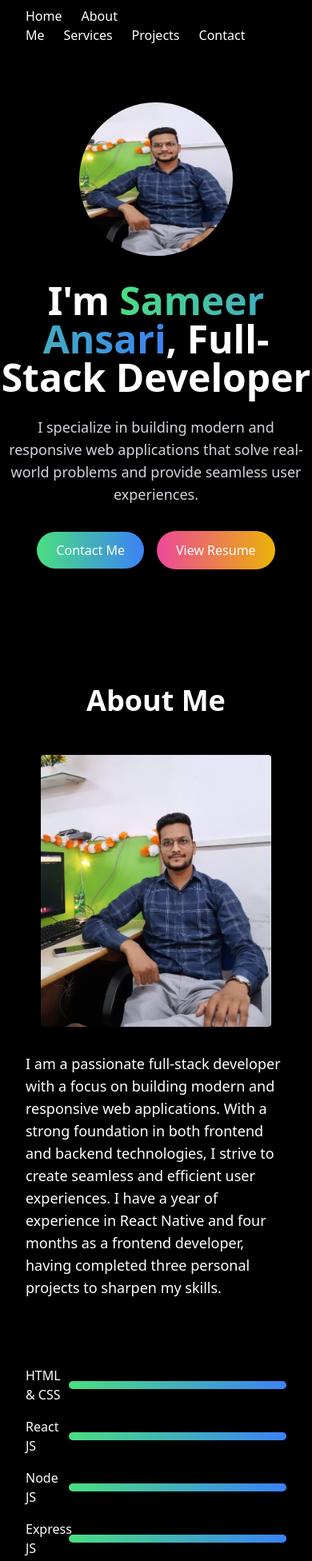
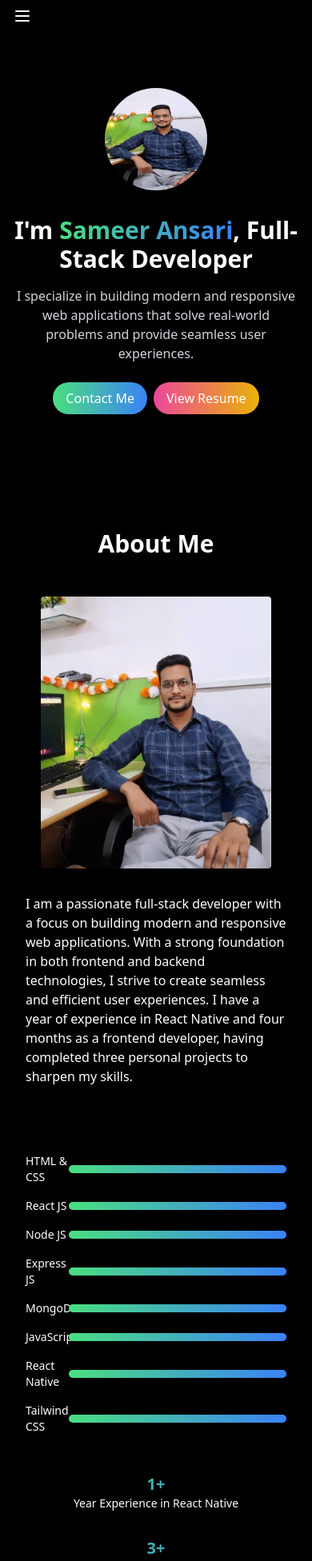
Before and after one commit to sameer47011/My-New-Portfolio, a React (Vite) app: page / in a window 390 px wide. Shown: the top 1952 px of the page at 80% size. Built offline with nearby package versions, Linux system fonts and the light colour scheme.

Commit message:
modified:   src/App.jsx         modified:   src/components/About.jsx         modified:   src/components/Hero.jsx         modified:   src/components/Navbar.jsx

```diff
--- a/src/App.jsx
+++ b/src/App.jsx
@@ -27,7 +27,6 @@
 
 
 
-import React, { useRef } from 'react'; // Import useRef
 import './App.css';
 import About from './components/About';
 import Contact from './components/Contact';
@@ -38,21 +37,16 @@ import Projects from './components/Projects';
 import Service from './components/Service';
 
 function App() {
-  const contactRef = useRef(null); // Create a reference for the Contact component
 
-  const handleContactClick = () => {
-    // Scroll to the Contact section smoothly
-    contactRef.current.scrollIntoView({ behavior: 'smooth' });
-  };
 
   return (
     <div>
       <Navbar />
-      <Hero onContactClick={handleContactClick} /> {/* Pass the click handler */}
+      <Hero  /> {/* Pass the click handler */}
       <About />
       <Service />
       <Projects />
-      <Contact ref={contactRef} /> {/* Attach the reference to the Contact component */}
+      <Contact  /> {/* Attach the reference to the Contact component */}
       <Footer />
     </div>
   );
--- a/src/components/About.jsx
+++ b/src/components/About.jsx
@@ -1,3 +1,82 @@
+// import React from "react";
+// import AboutImage from "../assets/aboutme-image.jpeg";
+
+// const About = () => {
+//   return (
+//     <div className="bg-black text-white py-20" id="about">
+//       <div className="container mx-auto px-8 md:px-16 lg:px-24">
+//         <h2 className="text-4xl font-bold text-center mb-12">About Me</h2>
+//         <div className="flex flex-col md:flex-row items-center md:space-x-12 mb-5">
+//         <img
+//             src={AboutImage}
+//             alt="About Me"
+//             className="w-72 h-auto rounded object-cover mb-8 md:mb-0"
+//           />
+//           <div className="flex-1 mb-8 md:mb-0">
+//             <p className="text-lg mb-8">
+//               I am a passionate full-stack developer with a focus on building
+//               modern and responsive web applications. With a strong foundation
+//               in both frontend and backend technologies, I strive to create
+//               seamless and efficient user experiences. I have a year of experience in
+//               React Native and four months as a frontend developer, having completed
+//               three personal projects to sharpen my skills.
+//             </p>
+//           </div>
+
+//         </div>
+//         <div className="space-y-4">
+//           {/* Skills section */}
+//           {[
+//             { name: "HTML & CSS", width: "11/12" },
+//             { name: "React JS", width: "11/12" },
+//             { name: "Node JS", width: "7/12" },
+//             { name: "Express JS", width: "8/12" },
+//             { name: "MongoDB", width: "7/12" },
+//             { name: "JavaScript", width: "10/12" },
+//             { name: "React Native", width: "8/12" },
+//             { name: "Tailwind CSS", width: "9/12" },
+//           ].map((skill) => (
+//             <div className="flex items-center" key={skill.name}>
+//               <label htmlFor={skill.name.toLowerCase()} className="w-2/12">
+//                 {skill.name}
+//               </label>
+//               <div className="grow bg-gray-800 rounded-full h-2.5">
+//                 <div
+//                   className={`bg-gradient-to-r from-green-400 to-blue-500 h-2.5 rounded-full transform transition-transform duration-300 hover:scale-105 w-${skill.width}`}
+//                 ></div>
+//               </div>
+//             </div>
+//           ))}
+//         </div>
+//         <div className="mt-12 flex justify-between text-center">
+//           <div>
+//             <h3 className="text-2xl font-bold text-transparent bg-clip-text
+//                 bg-gradient-to-r from-green-400 to-blue-500">
+//               1+
+//             </h3>
+//             <p>Year Experience in React Native</p>
+//           </div>
+//           <div>
+//             <h3 className="text-2xl font-bold text-transparent bg-clip-text
+//                 bg-gradient-to-r from-green-400 to-blue-500">
+//               3+
+//             </h3>
+//             <p>Projects Completed</p>
+//           </div>
+//           <div>
+//             <h3 className="text-2xl font-bold text-transparent bg-clip-text
+//                 bg-gradient-to-r from-green-400 to-blue-500">
+//               0
+//             </h3>
+//             <p>Clients (Self-practice)</p>
+//           </div>
+//         </div>
+//       </div>
+//     </div>
+//   );
+// };
+
+// export default About;
 import React from "react";
 import AboutImage from "../assets/aboutme-image.jpeg";
 
@@ -5,15 +84,15 @@ const About = () => {
   return (
     <div className="bg-black text-white py-20" id="about">
       <div className="container mx-auto px-8 md:px-16 lg:px-24">
-        <h2 className="text-4xl font-bold text-center mb-12">About Me</h2>
+        <h2 className="text-3xl sm:text-4xl md:text-5xl font-bold text-center mb-12">About Me</h2>
         <div className="flex flex-col md:flex-row items-center md:space-x-12 mb-5">
-        <img
+          <img
             src={AboutImage}
             alt="About Me"
             className="w-72 h-auto rounded object-cover mb-8 md:mb-0"
           />
           <div className="flex-1 mb-8 md:mb-0">
-            <p className="text-lg mb-8">
+            <p className="text-base sm:text-lg md:text-xl mb-8">
               I am a passionate full-stack developer with a focus on building
               modern and responsive web applications. With a strong foundation
               in both frontend and backend technologies, I strive to create
@@ -22,7 +101,6 @@ const About = () => {
               three personal projects to sharpen my skills.
             </p>
           </div>
-
         </div>
         <div className="space-y-4">
           {/* Skills section */}
@@ -37,7 +115,7 @@ const About = () => {
             { name: "Tailwind CSS", width: "9/12" },
           ].map((skill) => (
             <div className="flex items-center" key={skill.name}>
-              <label htmlFor={skill.name.toLowerCase()} className="w-2/12">
+              <label htmlFor={skill.name.toLowerCase()} className="w-2/12 text-sm sm:text-base md:text-lg">
                 {skill.name}
               </label>
               <div className="grow bg-gray-800 rounded-full h-2.5">
@@ -48,27 +126,27 @@ const About = () => {
             </div>
           ))}
         </div>
-        <div className="mt-12 flex justify-between text-center">
+        <div className="mt-12 flex flex-col sm:flex-row justify-between text-center space-y-8 sm:space-y-0">
           <div>
-            <h3 className="text-2xl font-bold text-transparent bg-clip-text
+            <h3 className="text-xl sm:text-2xl md:text-3xl font-bold text-transparent bg-clip-text
                 bg-gradient-to-r from-green-400 to-blue-500">
               1+
             </h3>
-            <p>Year Experience in React Native</p>
+            <p className="text-sm sm:text-base md:text-lg">Year Experience in React Native</p>
           </div>
           <div>
-            <h3 className="text-2xl font-bold text-transparent bg-clip-text
+            <h3 className="text-xl sm:text-2xl md:text-3xl font-bold text-transparent bg-clip-text
                 bg-gradient-to-r from-green-400 to-blue-500">
               3+
             </h3>
-            <p>Projects Completed</p>
+            <p className="text-sm sm:text-base md:text-lg">Projects Completed</p>
           </div>
           <div>
-            <h3 className="text-2xl font-bold text-transparent bg-clip-text
+            <h3 className="text-xl sm:text-2xl md:text-3xl font-bold text-transparent bg-clip-text
                 bg-gradient-to-r from-green-400 to-blue-500">
               0
             </h3>
-            <p>Clients (Self-practice)</p>
+            <p className="text-sm sm:text-base md:text-lg">Clients (Self-practice)</p>
           </div>
         </div>
       </div>
--- a/src/components/Hero.jsx
+++ b/src/components/Hero.jsx
@@ -96,38 +96,38 @@ import HeroImage from '../assets/hero-image.png';
 
 const Hero = () => {
   return (
-    <div className="bg-black text-white text-center py-16">
+    <div className="bg-black text-white text-center py-16 px-4 md:px-8">
       <img
         src={HeroImage}
         alt=""
-        className="mx-auto mb-8 w-48 h-48 rounded-full object-cover transform
+        className="mx-auto mb-8 w-32 h-32 sm:w-40 sm:h-40 md:w-48 md:h-48 lg:w-64 lg:h-64 rounded-full object-cover transform
         transition-transform duration-300 hover:scale-110"
         style={{
           objectPosition: 'left center',
         }}
       />
-      <h1 className="text-5xl font-bold">
+      <h1 className="text-3xl sm:text-4xl md:text-5xl font-bold">
         I'm{' '}
         <span className="text-transparent bg-clip-text bg-gradient-to-r from-green-400 to-blue-500">
           Sameer Ansari
         </span>
         , Full-Stack Developer
       </h1>
-      <p className="mt-6 text-lg text-gray-300 max-w-xl mx-auto">
+      <p className="mt-4 sm:mt-6 text-base sm:text-lg md:text-xl text-gray-300 max-w-xl mx-auto">
         I specialize in building modern and responsive web applications that solve real-world problems and provide seamless user experiences.
       </p>
-      <div className="mt-8 space-x-4">
+      <div className="mt-6 sm:mt-8 space-x-2 sm:space-x-4 flex justify-center flex-wrap">
         <a
           href="#contact"
           className="bg-gradient-to-r from-green-400 to-blue-500 text-white
-          transform transition-transform duration-300 hover:scale-105 px-6 py-3 rounded-full"
+          transform transition-transform duration-300 hover:scale-105 px-4 py-2 sm:px-6 sm:py-3 rounded-full"
         >
           Contact Me
         </a>
         <button
           onClick={() => window.open('https://drive.google.com/file/d/1AMhsePzj1uYZz-y8pXevaNKnOL89u8g1/view?usp=sharing')}
           className="bg-gradient-to-r from-pink-500 to-yellow-500 text-white
-          transform transition-transform duration-300 hover:scale-105 px-6 py-3 rounded-full"
+          transform transition-transform duration-300 hover:scale-105 px-4 py-2 sm:px-6 sm:py-3 rounded-full"
         >
           View Resume
         </button>
--- a/src/components/Navbar.jsx
+++ b/src/components/Navbar.jsx
@@ -23,26 +23,84 @@
 
 
 
+// import React from 'react';
+
+// const Navbar = () => {
+//   return (
+//     <nav className='bg-black text-white px-8 md:px-16 lg:px-24'>
+//       <div className='container py-2 flex justify-center md:justify-between items-center'>
+//         <div className='text-2xl font-bold hidden md:inline'>Sameer</div>
+//         <div className='space-x-6'>
+//           <a href="#home" className='hover:text-gray-400'>Home</a>
+//           <a href="#about" className='hover:text-gray-400'>About Me</a>
+//           <a href="#service" className='hover:text-gray-400'>Services</a>
+//           <a href="#project" className='hover:text-gray-400'>Projects</a>
+//           <a href="#contact" className='hover:text-gray-400'>Contact</a>
+//         </div>
+//         <a
+//           href="https://www.linkedin.com/in/sameer-ansari-159976244?utm_source=share&utm_campaign=share_via&utm_content=profile&utm_medium=android_app"
+//           target="_blank"
+//           rel="noopener noreferrer"
+//           className='bg-gradient-to-r from-green-400 to-blue-500 text-white hidden md:inline
+//             transform transition-transform duration-300 hover:scale-105 px-4 py-2 rounded-full'
+//         >
+//           Connect Me
+//         </a>
+//       </div>
+//     </nav>
+//   );
+// };
+
+// export default Navbar;
+
+
+
+
 import React from 'react';
 
 const Navbar = () => {
   return (
-    <nav className='bg-black text-white px-8 md:px-16 lg:px-24'>
-      <div className='container py-2 flex justify-center md:justify-between items-center'>
-        <div className='text-2xl font-bold hidden md:inline'>Sameer</div>
-        <div className='space-x-6'>
-          <a href="#home" className='hover:text-gray-400'>Home</a>
-          <a href="#about" className='hover:text-gray-400'>About Me</a>
-          <a href="#service" className='hover:text-gray-400'>Services</a>
-          <a href="#project" className='hover:text-gray-400'>Projects</a>
-          <a href="#contact" className='hover:text-gray-400'>Contact</a>
+    <nav className="bg-black text-white px-4 sm:px-8 md:px-16 lg:px-24">
+      <div className="container py-2 flex flex-wrap justify-between items-center">
+        {/* Brand Name */}
+        <div className="text-2xl font-bold md:inline hidden">Sameer</div>
+
+        {/* Mobile Menu Toggle Button */}
+        <div className="block md:hidden">
+          <button className="text-white focus:outline-none">
+            <svg
+              className="w-6 h-6"
+              fill="none"
+              stroke="currentColor"
+              viewBox="0 0 24 24"
+              xmlns="http://www.w3.org/2000/svg"
+            >
+              <path
+                strokeLinecap="round"
+                strokeLinejoin="round"
+                strokeWidth="2"
+                d="M4 6h16M4 12h16M4 18h16"
+              ></path>
+            </svg>
+          </button>
         </div>
+
+        {/* Links */}
+        <div className="w-full md:w-auto md:flex space-y-2 md:space-y-0 space-x-0 md:space-x-6 text-center md:text-left hidden md:flex">
+          <a href="#home" className="hover:text-gray-400 block md:inline-block">Home</a>
+          <a href="#about" className="hover:text-gray-400 block md:inline-block">About Me</a>
+          <a href="#service" className="hover:text-gray-400 block md:inline-block">Services</a>
+          <a href="#project" className="hover:text-gray-400 block md:inline-block">Projects</a>
+          <a href="#contact" className="hover:text-gray-400 block md:inline-block">Contact</a>
+        </div>
+
+        {/* Connect Me Button */}
         <a
           href="https://www.linkedin.com/in/sameer-ansari-159976244?utm_source=share&utm_campaign=share_via&utm_content=profile&utm_medium=android_app"
           target="_blank"
           rel="noopener noreferrer"
-          className='bg-gradient-to-r from-green-400 to-blue-500 text-white hidden md:inline
-            transform transition-transform duration-300 hover:scale-105 px-4 py-2 rounded-full'
+          className="bg-gradient-to-r from-green-400 to-blue-500 text-white hidden md:inline-block
+            transform transition-transform duration-300 hover:scale-105 px-4 py-2 rounded-full"
         >
           Connect Me
         </a>
```
